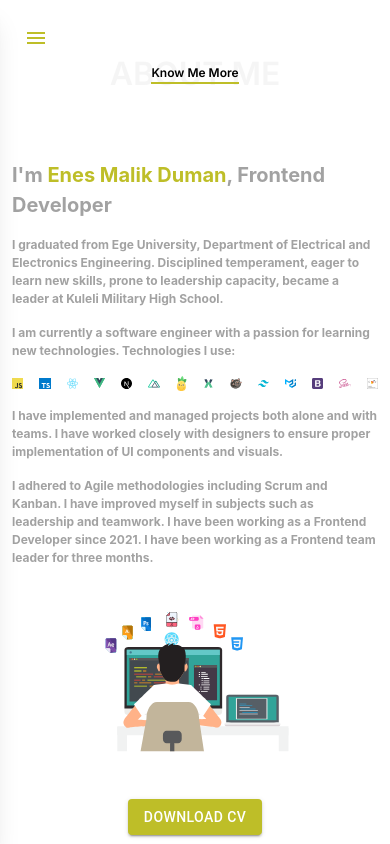
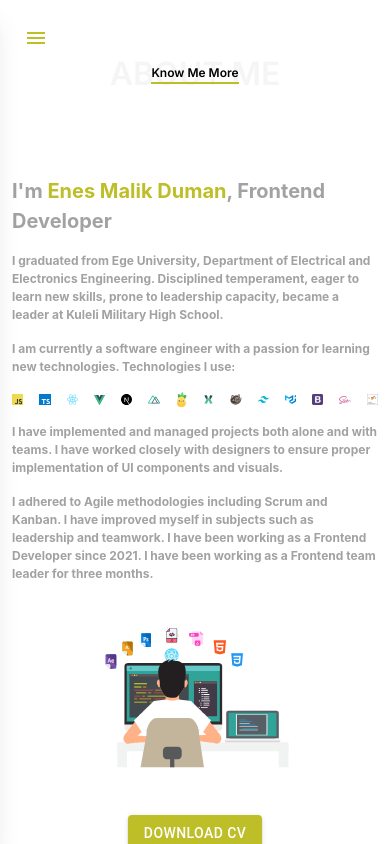
Before and after one commit to enesmalikdmn/personal-website, a Next.js app: page /about in a window 390 px wide. Built offline with nearby package versions, Linux system fonts and the light colour scheme.

Commit message:
style: added about page mobile responsive changes

```diff
--- a/app/about/page.tsx
+++ b/app/about/page.tsx
@@ -40,7 +40,7 @@ export default function About() {
           Know Me More
         </div>
       </div>
-      <div className="flex flex-col sm:flex-row md:flex-row justify-center gap-4 md:gap-14 p-3">
+      <div className="flex flex-col sm:flex-row md:flex-row justify-center overflow-y-scroll pt-12 md:pt-0 gap-4 md:gap-14 p-3">
         <div className="w-full md:w-1/2 flex flex-col gap-4">
           <div className="page-text-font text-[1.25rem] md:text-[2rem]">
             I&apos;m <span className="text-[#BEBE28]">Enes Malik Duman</span>,
```
